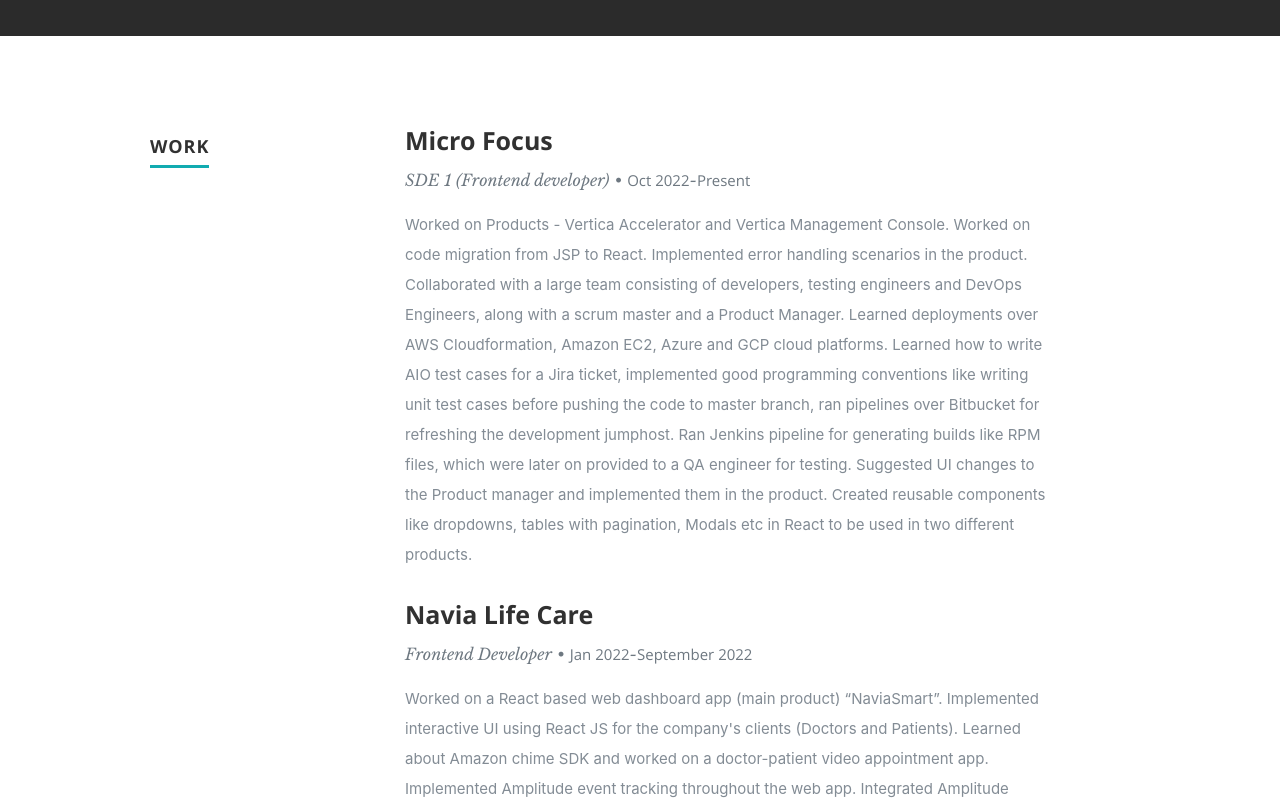
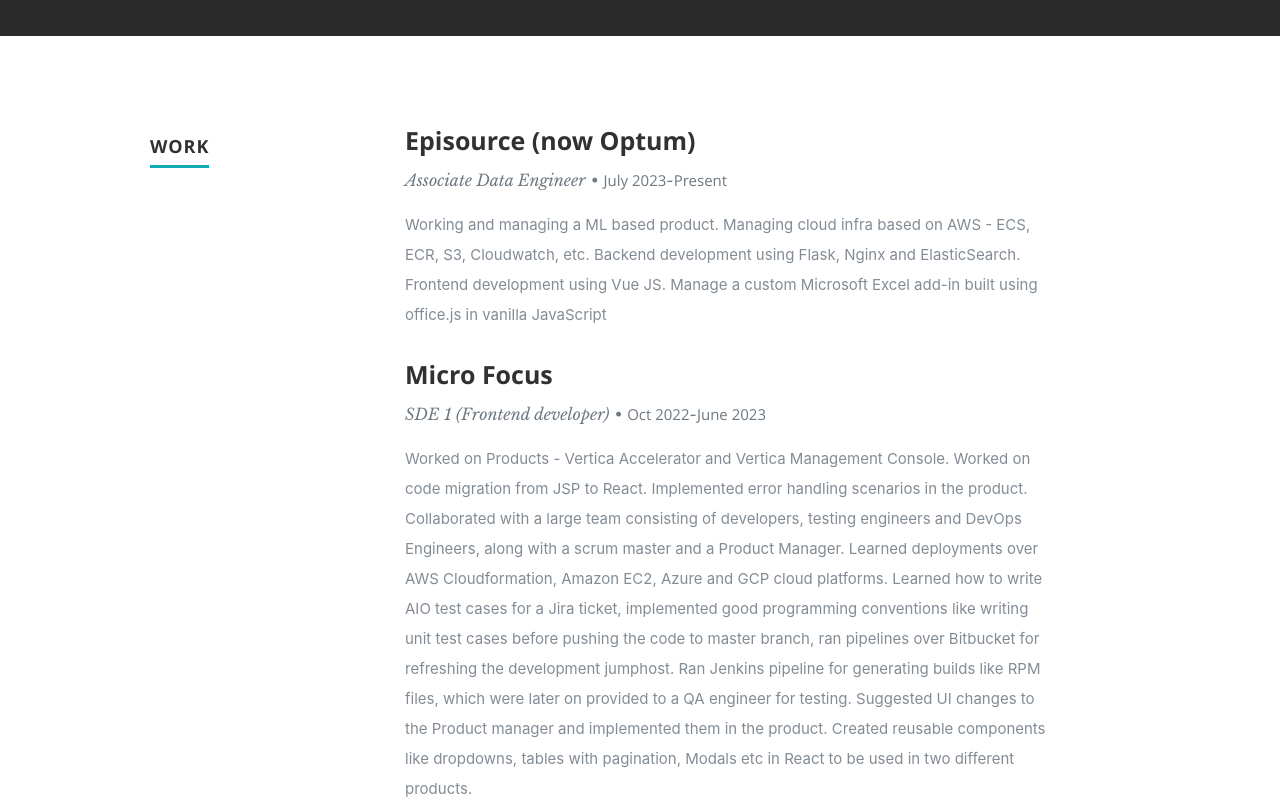
Before and after one commit to NKJ-C4/folio, a React (Create React App) app: page / in a window 1280 px wide. Shown: the part 1340-2140 px from the top of the page. Built offline with nearby package versions, Linux system fonts and the light colour scheme.

Commit message:
Update resumeData.js
Added Episource experience

```diff
--- a/src/resumeData.js
+++ b/src/resumeData.js
@@ -50,12 +50,21 @@
     ],
     "work":[
       {
+        "CompanyName":"Episource (now Optum)",
+        "specialization":"Associate Data Engineer",
+        "MonthOfJoining": "July",
+        "YearOfJoining": "2023",
+        "MonthOfLeaving": "Present",
+        "YearOfLeaving": "",
+        "Achievements": "Working and managing a ML based product. Managing cloud infra based on AWS - ECS, ECR, S3, Cloudwatch, etc. Backend development using Flask, Nginx and ElasticSearch. Frontend development using Vue JS. Manage a custom Microsoft Excel add-in built using office.js in vanilla JavaScript"
+      },
+      {
         "CompanyName":"Micro Focus",
         "specialization":"SDE 1 (Frontend developer)",
         "MonthOfJoining": "Oct",
         "YearOfJoining": "2022",
-        "MonthOfLeaving": "Present",
-        "YearOfLeaving": "",
+        "MonthOfLeaving": "June",
+        "YearOfLeaving": "2023",
         "Achievements": "Worked on Products - Vertica Accelerator and Vertica Management Console. Worked on code migration from JSP to React. Implemented error handling scenarios in the product. Collaborated with a large team consisting of developers, testing engineers and DevOps Engineers, along with a scrum master and a Product Manager. Learned deployments over AWS Cloudformation, Amazon EC2, Azure and GCP cloud platforms. Learned how to write AIO test cases for a Jira ticket, implemented good programming conventions like writing unit test cases before pushing the code to master branch, ran pipelines over Bitbucket for refreshing the development jumphost. Ran Jenkins pipeline for generating builds like RPM files, which were later on provided to a QA engineer for testing. Suggested UI changes to the Product manager and implemented them in the product. Created reusable components like dropdowns, tables with pagination, Modals etc in React to be used in two different products."
       },
       {
```
